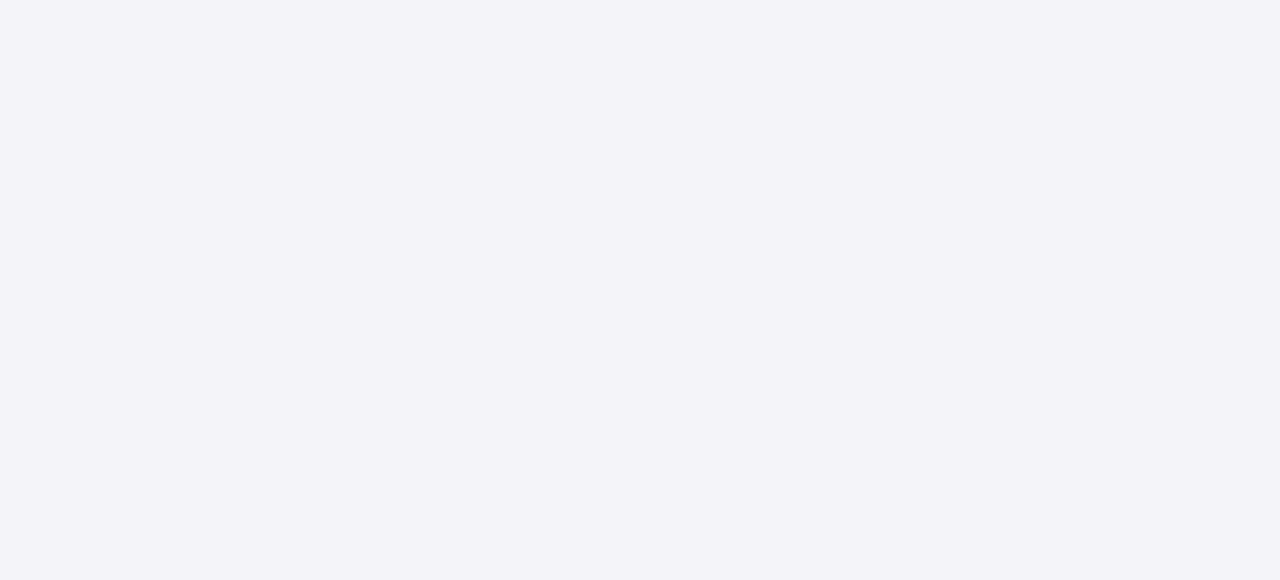
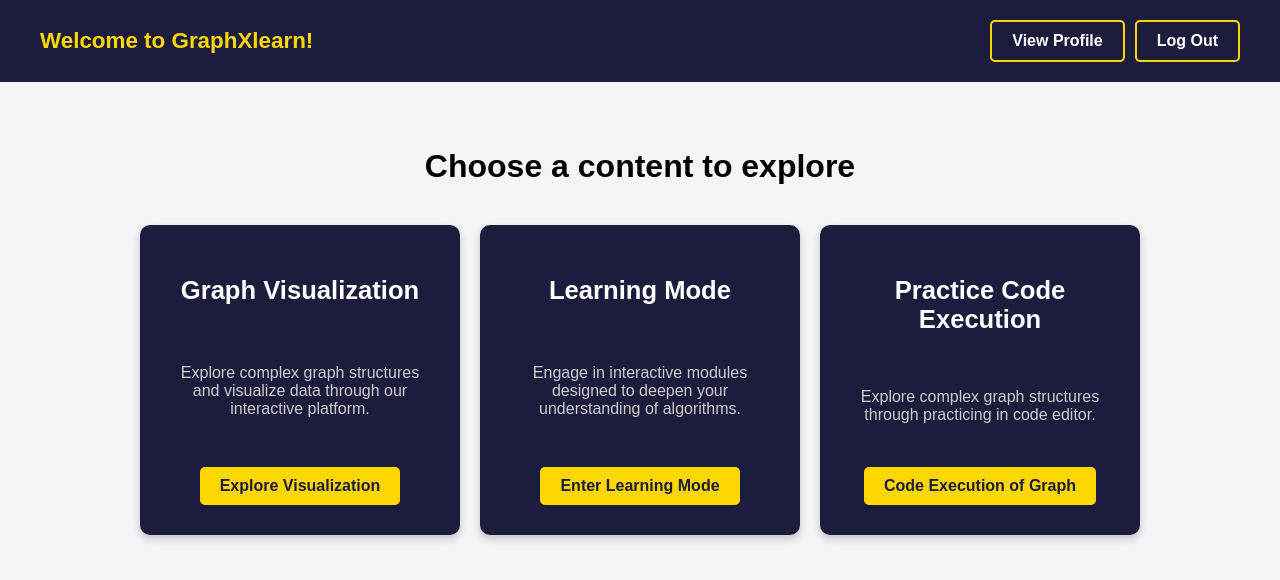
Before and after one commit to ramisaferdous/IUT_Hexdump, a website: page html_files/dashboard.html in a window 1280 px wide. Drawn offline with Linux system fonts and the light colour scheme; no server answers.

Commit message:
added html file for dashboard page

```diff
--- a/html_files/dashboard.html
+++ b/html_files/dashboard.html
@@ -5,16 +5,18 @@
     <meta name="viewport" content="width=device-width, initial-scale=1.0">
     <title>Dashboard</title>
     <style>
-       body{
-        font-family: Arial, sans-serif;
+        body {
+            font-family: Arial, sans-serif;
             background-color: #f4f4f9;
             margin: 10;
             display: flex;
             flex-direction: column;
             align-items: center;
-       }
-       .navbar{
-        width: 100%;
+        }
+
+        /* Navbar styling */
+        .navbar {
+            width: 100%;
             display: flex;
             justify-content: space-between;
             align-items: center;
@@ -25,22 +27,24 @@
             position: fixed;
             top: 0;
             z-index: 1000;
-       }
-       .navbar #welcomeText {
-            font-size: 1.4em; /* Slightly increased font size */
+        }
+
+        .navbar #welcomeText {
+            font-size: 1.4em;
             font-weight: bold;
-            color: #ffd700; /* Yellow color */
+            color: #ffd700;
         }
+
         .navbar .button-container {
             display: flex;
-            gap: 10px; /* Space between buttons */
+            gap: 10px;
         }
 
         .navbar a {
             color: #fff;
             text-decoration: none;
             padding: 10px 20px;
-            border: 2px solid #ffd700; /* Gold border color */
+            border: 2px solid #ffd700;
             border-radius: 5px;
             font-weight: bold;
             transition: background-color 0.3s, color 0.3s;
@@ -51,10 +55,125 @@
             color: #1c1c3d;
         }
 
+        h1 {
+            font-size: 2em;
+            margin: 140px 0 40px;
+        }
 
+        .container {
+            max-width: 1000px;
+            text-align: center;
+        }
+
+        .box-container {
+            display: flex;
+            gap: 20px;
+            justify-content: center;
+            margin-top: 20px;
+        }
+
+        .box {
+            width: 300px;
+            height: 250px;
+            padding: 30px;
+            border-radius: 10px;
+            background-color: #1c1c3d;
+            color: #fff;
+            text-align: center;
+            box-shadow: 0 4px 8px rgba(0, 0, 0, 0.2);
+            display: flex;
+            flex-direction: column;
+            justify-content: space-between;
+        }
+
+        .box h2 {
+            margin-bottom: 10px;
+            font-size: 1.6em;
+        }
+
+        .box p {
+            color: #ccc;
+        }
+
+        .box a {
+            display: inline-block;
+            padding: 10px 20px;
+            background-color: #ffd700;
+            color: #1c1c3d;
+            border-radius: 5px;
+            text-decoration: none;
+            font-weight: bold;
+            transition: background-color 0.3s;
+            align-self: center;
+        }
+
+        .box a:hover {
+            background-color: #e6c200;
+        }
     </style>
 </head>
 <body>
+    <!-- Navbar -->
+    <div class="navbar">
+        <span id="welcomeText">Welcome to GraphXlearn!</span>
+        <div class="button-container">
+            <a href="/dashboard/profile">View Profile</a>
+            <a href="/">Log Out</a>
+        </div>
+    </div>
 
+    <!-- Main Content -->
+    <div class="container">
+        <h1>Choose a content to explore</h1>
+        <div class="box-container">
+            <!-- Graph Visualization Box -->
+            <div class="box">
+                <h2>Graph Visualization</h2>
+                <p>Explore complex graph structures and visualize data through our interactive platform.</p>
+                <a href="/graph-visualization">Explore Visualization</a>
+            </div>
+
+
+
+            <!-- Learning Mode Box -->
+            <div class="box">
+                <h2>Learning Mode</h2>
+                <p>Engage in interactive modules designed to deepen your understanding of algorithms.</p>
+                <a href="/learning-mode">Enter Learning Mode</a>
+            </div>
+
+
+            <!-- Code Execution Box -->
+            <div class="box">
+                <h2>Practice Code Execution</h2>
+                <p>Explore complex graph structures through practicing in code editor.</p>
+                <a href="/codeExecution"> Code Execution of Graph</a>
+            </div>
+
+
+
+        </div>
+    </div>
+
+    <script>
+        fetch('/dashboard/profile/data')
+            .then(response => {
+                if (!response.ok) {
+                    throw new Error('Network response was not ok: ' + response.statusText);
+                }
+                return response.json();
+            })
+            .then(data => {
+                if (data.error) {
+                    document.getElementById('errorMessage').innerText = data.error;
+                } else {
+                    document.getElementById('welcomeText').innerText = `Welcome to GraphXlearn, ${data.name}!`;
+                }
+            })
+            .catch(error => {
+                console.error('Error fetching user data:', error);
+                document.getElementById('errorMessage').innerText = 'Error fetching user data: ' + error.message;
+            });
+    </script>
 </body>
 </html>
```
